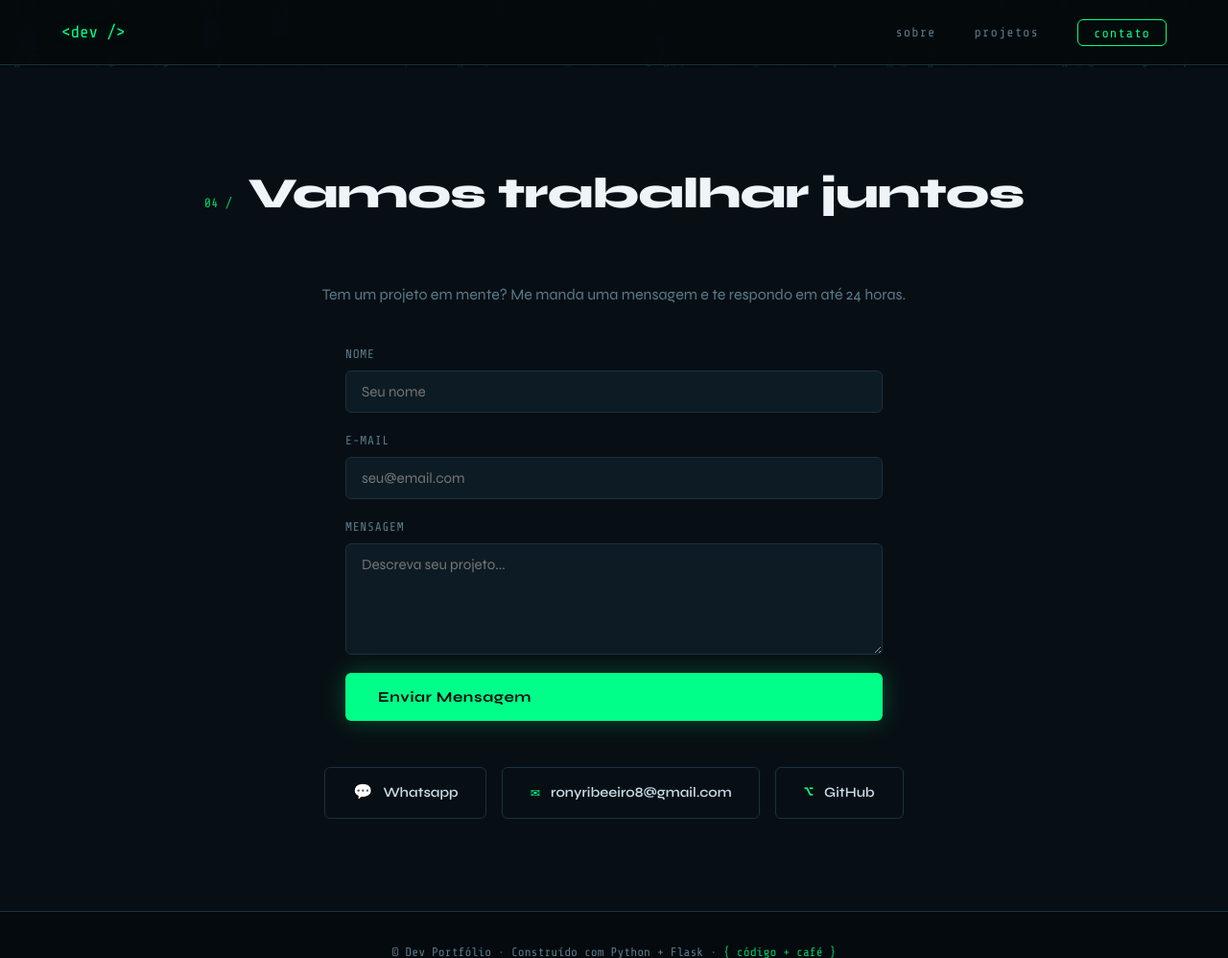
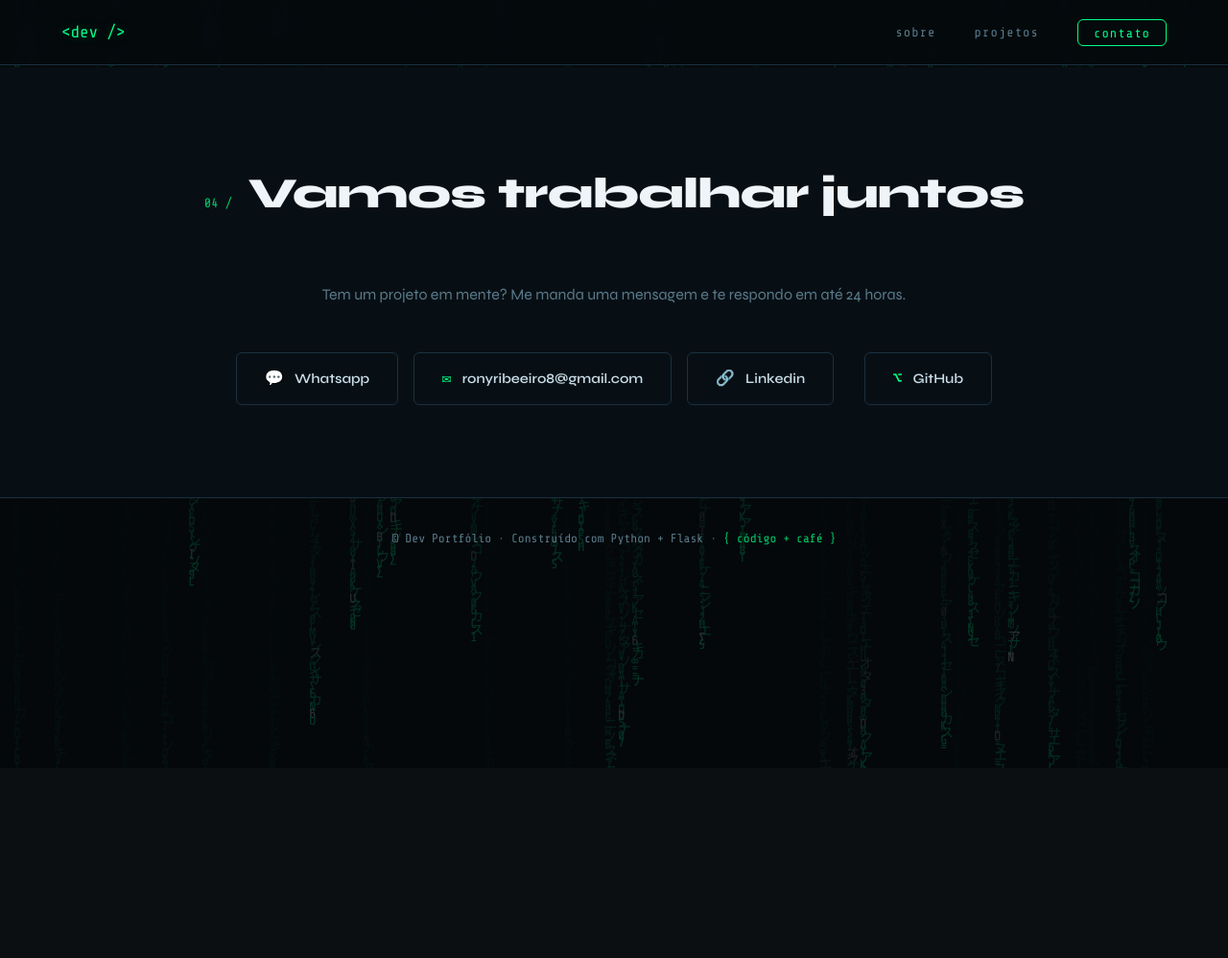
Before and after one commit to ronyribeeiro8-ship-it/portfolio, a Flask app: page /contato/ in a window 1280 px wide. Shown: the top 998 px of the page at 96% size. After the commit the page ends 800 px from the top, so only its background shows below. Run offline with Flask 3, Linux system fonts and the light colour scheme.

Commit message:
Commit de alterações

```diff
--- a/app/models/developer.py
+++ b/app/models/developer.py
@@ -6,6 +6,7 @@
         self.title = "Desenvolvedor Full Stack"
         self.tagline = "Construindo sistemas robustos. Entregando resultados reais."
         self.email = "ronyribeeiro8@gmail.com"
+        self.linkedin = "https://www.linkedin.com/in/rony-ribeiro-47b3a4201"
         self.github = "https://github.com/ronyribeeiro8-ship-it"
         self.whatsapp = "https://wa.me/55994094719"
         self.skills = [
--- a/app/views/templates/contact/index.html
+++ b/app/views/templates/contact/index.html
@@ -7,7 +7,7 @@
     <div class="sec-hdr"><span class="sec-tag">04 /</span><h2 class="sec-title">Vamos trabalhar juntos</h2></div>
     <p class="contact-sub">Tem um projeto em mente? Me manda uma mensagem e te respondo em até 24 horas.</p>
 
-    <form class="contact-form" action="{{ url_for('contact.send') }}" method="POST">
+    <!-- <form class="contact-form" action="{{ url_for('contact.send') }}" method="POST">
       <div class="form-group">
         <label for="name">Nome</label>
         <input type="text" id="name" name="name" placeholder="Seu nome" required/>
@@ -21,11 +21,12 @@
         <textarea id="message" name="message" rows="5" placeholder="Descreva seu projeto..." required></textarea>
       </div>
       <button type="submit" class="btn btn-p">Enviar Mensagem</button>
-    </form>
+    </form> -->
 
     <div class="contact-links" style="margin-top:3rem">
       <a href="{{ dev.whatsapp }}" target="_blank" class="cbtn"><span class="cbtn-icon">💬</span>Whatsapp</a>
       <a href="mailto:{{ dev.email }}" class="cbtn"><span class="cbtn-icon">✉</span>{{ dev.email }}</a>
+      <a href="{{ dev.linkedin }}" target="_blank" class="cbtn"><span class="cbtn-icon">🔗</span>Linkedin<a></a>
       <a href="{{ dev.github }}"   target="_blank" class="cbtn"><span class="cbtn-icon">⌥</span>GitHub</a>
 
     </div>
--- a/portfolio/app/models/developer.py
+++ b/portfolio/app/models/developer.py
@@ -12,6 +12,7 @@
         )
         self.email = "ronyribeeiro8@gmail.com"
         self.github = "https://github.com/ronyribeeiro8-ship-it"
+        self.linkedin = "https://www.linkedin.com/in/rony-ribeiro-47b3a4201"
         self.skills = [
             {"name": "Python / Flask ", "level": 85},
             {"name": "JavaScript ",    "level": 58},
```
Also changed, not shown: README.md.
